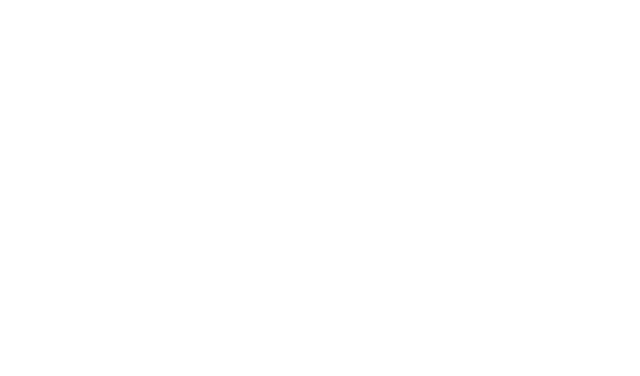
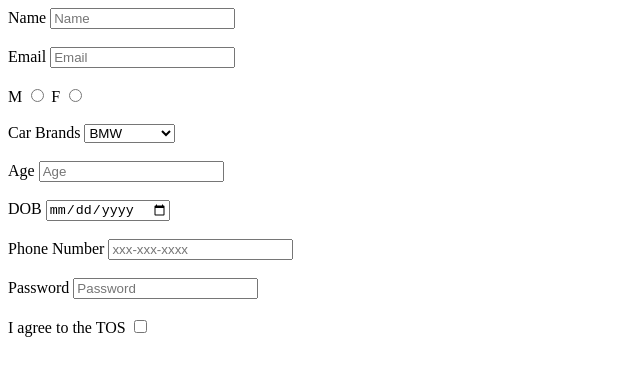
Before and after one commit to acciojob/signup-form-car-megha77777, a website: page main.html in a window 1280 px wide. Shown: the whole page, without its empty margins (0-640 px from the left). Drawn offline with Linux system fonts and the light colour scheme.

Commit message:
created a submission

```diff
--- a/main.html
+++ b/main.html
@@ -8,6 +8,41 @@
 
 <body>
 	<!-- the entire body must be written by student -->
+	<form method="post">
+		<label for="name">Name</label>
+		<input type="text" id="name" placeholder="Name" required> <br><br>
+
+		<label for="email">Email</label>
+		<input type="email" id="email" placeholder="Email" required> <br><br>
+
+		<label for="gender_m">M</label>
+		<input type="radio" id="gender_m" name="gender" placeholder="Email" required>
+		<label for="gender_f">F</label>
+		<input type="radio" id="gender_f" name="gender" placeholder="Email" required> <br><br>
+
+		<label for="cars">Car Brands</label>
+		<select>
+			<option>BMW</option>
+			<option>Ferrari</option>
+			<option>lamborghini</option>
+		</select>
+		<br><br>
+		<label for="cars">Age</label>
+		<input type="Number" id="cars" placeholder="Age" required> <br><br>
+
+		<label for="dob">DOB</label>
+		<input type="date" id="dob"required> <br><br>
+
+		<label for="email">Phone Number</label>
+		<input type="Tel" id="tel" placeholder="xxx-xxx-xxxx"> <br><br>
+
+		<label for="password">Password</label>
+		<input type="password" id="password" placeholder="Password" required> <br><br>
+
+		<label for="tos">I agree to the TOS</label>
+		<input type="checkbox" id="tos" required>
+
+	</form>
     <script type="text/javascript" src="./script.js">
 </script>
 
```
